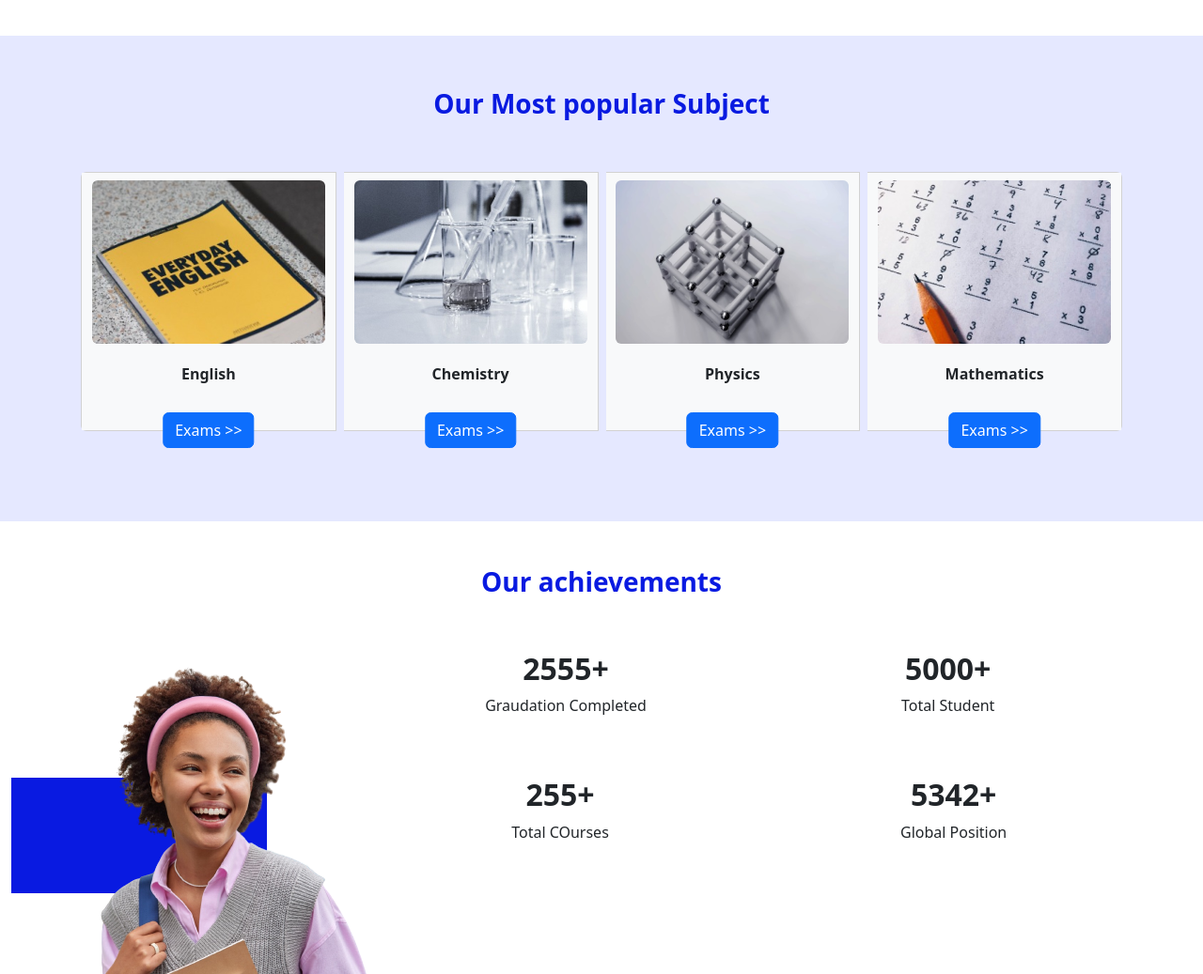
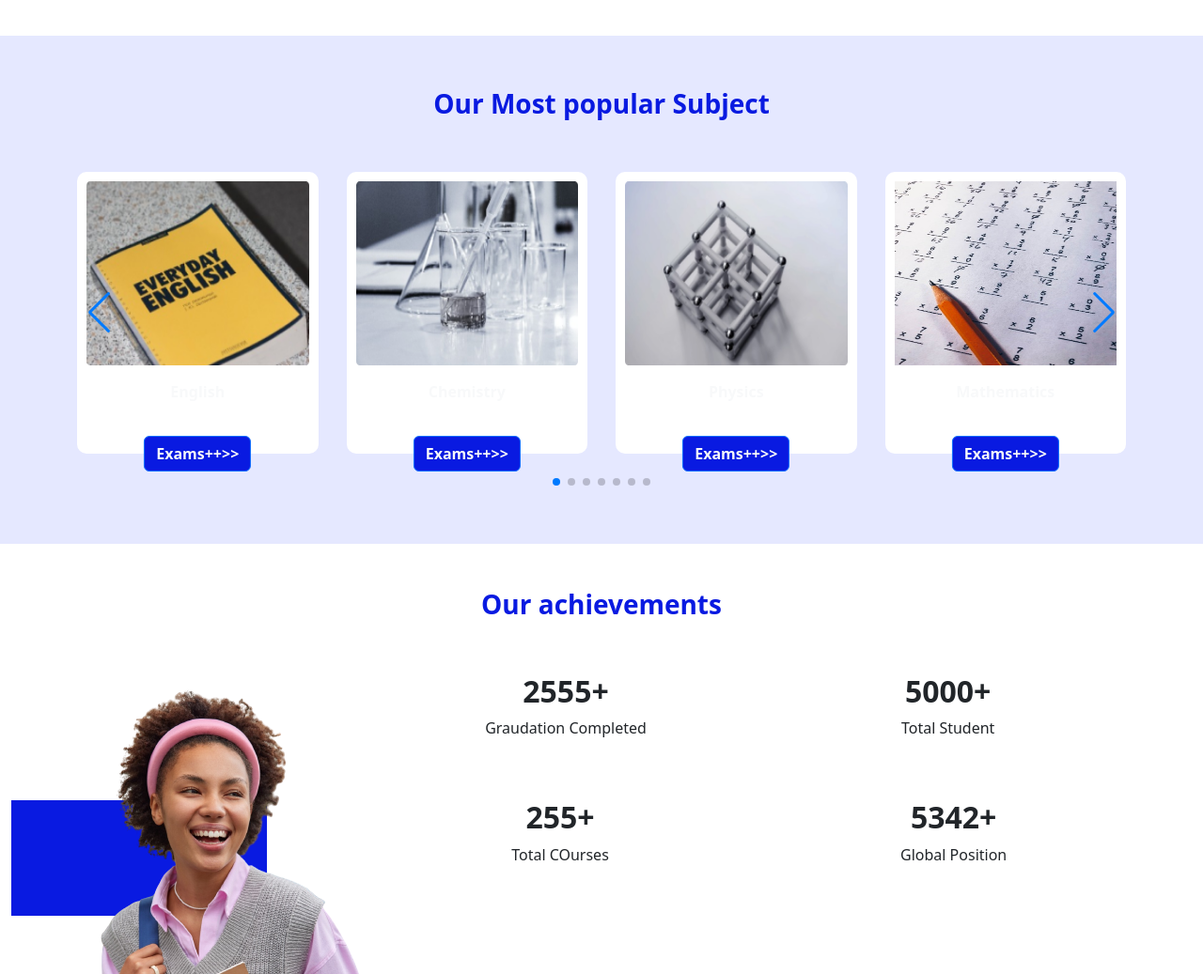
Before and after one commit to mrrfabulous/Euraka, a website: page index.html in a window 1280 px wide. Shown: the part 1020-2057 px from the top of the page at 94% size. Drawn offline with nearby package versions, Linux system fonts and the light colour scheme.

Commit message:
addes slider
added slider

```diff
--- a/index.html
+++ b/index.html
@@ -5,6 +5,7 @@
     <meta name="viewport" content="width=device-width, initial-scale=1">
     <title>Eureka</title>
    <link rel="stylesheet" href="node_modules/bootstrap/dist/css/bootstrap.css">
+   <link rel="stylesheet" href="node_modules/swiper/swiper-bundle.min.css">
    <link rel="stylesheet" href="https://cdnjs.cloudflare.com/ajax/libs/font-awesome/4.7.0/css/font-awesome.min.css">
    <link rel="stylesheet" href="https://cdn.jsdelivr.net/npm/bootstrap-icons@1.10.5/font/bootstrap-icons.css">
    <link rel="stylesheet" href="style.css">
@@ -117,53 +118,101 @@
               </div>
 	  	  </div>
       </section>
-
       <section class=" text-light s-bg mt-5">
         <div class="container py-5 text-center">
           <h3 class="p-text my-2">
             Our Most popular Subject
           </h3>
-          <div class="card-group ">
-            <div class="card position-relative m-1 my-5">
-              <div class="cerd bg-light p-2 text-dark text-center">
-                <img src="images/English.png" alt="" class="img-fluid rounded ">
-                <div class="card-body">
-                  <div class="card-title my-1 mb-4"><strong> English </strong></div>
+
+        <div class="swiper mySwiper">
+          <div class="swiper-wrapper">
+             <div class="swiper-slide s-card text-center position-relativ my-5  ">
+                  <div class="s-card-image">
+                    <img src="/images/English.png" alt="" srcset="">
+                  </div>
+                  <div class="s-card-cody py-3 ">
+                    <div class="card-title bold">English </div>
+                  </div>
+                    <button class="btn btn-primary p-bg text-light bold position-absolute top-100 start-50 translate-middle">Exams++>></button>
+
                 </div>
-              </div>
-              <button class="btn btn-primary position-absolute top-100 start-50 translate-middle">Exams  >></button>
-            </div>
-            <div class="card position-relative m-1 my-5">
-              <div class="cerd bg-light p-2 text-dark text-center">
-                <img src="images/chem.png" alt="" class="img-fluid rounded ">
-                <div class="card-body">
-                  <div class="card-title my-1 mb-4"><strong> Chemistry  </strong></div>
+
+                <div class="swiper-slide s-card text-center position-relativ my-5  ">
+                  <div class="s-card-image">
+                    <img src="/images/chem.png" alt="" srcset="">
+                  </div>
+                  <div class="s-card-cody py-3 ">
+                    <div class="card-title bold"> Chemistry</div>
+                  </div>
+                    <button class="btn btn-primary p-bg text-light bold position-absolute top-100 start-50 translate-middle">Exams++>></button>
+
                 </div>
-              </div>
-              <button class="btn btn-primary position-absolute top-100 start-50 translate-middle">Exams  >></button>
-            </div>
-            <div class="card position-relative m-1 my-5">
-              <div class="cerd bg-light p-2 text-dark text-center">
-                <img src="images/phy.png" alt="" class="img-fluid rounded ">
-                <div class="card-body">
-                  <div class="card-title my-1 mb-4"><strong> Physics </strong></div>
+
+                <div class="swiper-slide s-card text-center position-relativ my-5  ">
+                  <div class="s-card-image">
+                    <img src="/images/phy.png" alt="" srcset="">
+                  </div>
+                  <div class="s-card-cody py-3 ">
+                    <div class="card-title bold">Physics</div>
+                  </div>
+                    <button class="btn btn-primary p-bg text-light bold position-absolute top-100 start-50 translate-middle">Exams++>></button>
+
                 </div>
-              </div>
-              <button class="btn btn-primary position-absolute top-100 start-50 translate-middle">Exams  >></button>
-            </div>
-            <div class="card position-relative m-1 my-5">
-              <div class="cerd bg-light p-2 text-dark text-center">
-                <img src="images/Math.png" alt="" class="img-fluid rounded ">
-                <div class="card-body">
-                  <div class="card-title my-1 mb-4"><strong> Mathematics  </strong></div>
+
+                <div class="swiper-slide s-card text-center position-relativ my-5  ">
+                  <div class="s-card-image">
+                    <img src="/images/maths.jpg" alt="" srcset="">
+                  </div>
+                  <div class="s-card-cody py-3 ">
+                    <div class="card-title bold">Mathematics</div>
+                  </div>
+                    <button class="btn btn-primary p-bg text-light bold position-absolute top-100 start-50 translate-middle">Exams++>></button>
+
                 </div>
-              </div>
-              <button class="btn btn-primary position-absolute top-100 start-50 translate-middle">Exams  >></button>
-            </div>
 
-            </div>
+                <div class="swiper-slide s-card text-center position-relativ my-5  ">
+                  <div class="s-card-image">
+                    <img src="/images/chem.png" alt="" srcset="">
+                  </div>
+                  <div class="s-card-cody py-3 ">
+                    <div class="card-title bold">Biology</div>
+                  </div>
+                    <button class="btn btn-primary p-bg text-light bold position-absolute top-100 start-50 translate-middle">Exams++>></button>
+
+                </div>
+
+                <div class="swiper-slide s-card text-center position-relativ my-5  ">
+                  <div class="s-card-image">
+                    <img src="/images/ph_exam.svg" alt="" srcset="">
+                  </div>
+                  <div class="s-card-cody py-3 ">
+                    <div class="card-title bold"> Geography</div>
+                  </div>
+                    <button class="btn btn-primary p-bg text-light bold position-absolute top-100 start-50 translate-middle">Exams++>></button>
+
+                </div>
+
+                <div class="swiper-slide s-card text-center position-relativ my-5  ">
+                  <div class="s-card-image">
+                    <img src="/images/maths.jpg" alt="" srcset="">
+                  </div>
+                  <div class="s-card-cody py-3 ">
+                    <div class="card-title bold">Mathematics</div>
+                  </div>
+                    <button class="btn btn-primary p-bg text-light bold position-absolute top-100 start-50 translate-middle">Exams++>></button>
+
+                </div>
+
+
+          </div>
+          <div class="swiper-button-next btn-next"></div>
+          <div class="swiper-button-prev btn-prev"></div>
+          <div class="swiper-pagination"></div>
         </div>
+      </div>
       </section>
+
+
 
       <section>
         <h3 class="p-text text-center mt-5">
@@ -359,7 +408,7 @@
 
         <div class="container py-5">
           <h3 class="p-text text-center mb-5 pb-3 bold "> Frequently Asked Questions </h3>
-        <div class="container bg-light p-3 m-3">
+        <div class="container bg-light p-3 my-3">
           <button class="accordion d-flex align-items-center justify-content-between bold">
             How will I get my result? <span class="btn btn-sm btn-light p-bg rounded-circle bold"> + </span>
         </button>
@@ -368,7 +417,7 @@
         </div>
         </div>
 
-        <div class="container bg-light p-3 m-3">
+        <div class="container bg-light p-3 my-3">
           <button class="accordion d-flex align-items-center justify-content-between bold">
             How to attend the exam?  <span class="btn btn-sm btn-primary p-bg rounded-circle bold"> + </span>
         </button>
@@ -377,7 +426,7 @@
         </div>
         </div>
 
-        <div class="container bg-light p-3 m-3">
+        <div class="container bg-light p-3 mu-3">
           <button class="accordion d-flex align-items-center justify-content-between bold">
             How will I get my result? <span class="btn btn-sm btn-primary p-bg rounded-circle bold"> + </span>
         </button>
@@ -386,7 +435,7 @@
         </div>
         </div>
 
-        <div class="container bg-light p-3 m-3">
+        <div class="container bg-light p-3 my-3">
           <button class="accordion d-flex align-items-center justify-content-between bold">
             How many subject are there? <span class="btn btn-sm btn-primary p-bg rounded-circle bold"> + </span>
         </button>
@@ -423,7 +472,8 @@
 
 
 
-    <script src="node_modules/bootstrap/dist/js/bootstrap.bundle.js"></script>
-    <script src="main.js"></script>
+     <script src="node_modules/bootstrap/dist/js/bootstrap.bundle.js"></script>
+     <script src="node_modules/swiper/swiper-bundle.min.js"></script>
+     <script src="main.js"></script>
   </body>
 </html>
--- a/main.js
+++ b/main.js
@@ -1,3 +1,59 @@
+
+
+let size = 1; // Initial size value
+
+function updateSize() {
+  const windowWidth = window.innerWidth;
+
+  if (windowWidth < 320) {
+    size = 1;
+  } else if (windowWidth < 500) {
+    size = 2;
+  } else if (windowWidth < 780) {
+    size = 2;
+  } else if (windowWidth < 900) {
+    size = 3;
+  } else if (windowWidth > 1000) {
+    size = 4;
+  }
+
+  // Perform any other actions based on the updated size value here
+  console.log(`Size updated to: ${size}`);
+}
+
+// Attach the 'resize' event listener to the window
+window.addEventListener('resize', updateSize);
+
+// Initial call to updateSize to set the initial size based on the initial window width
+updateSize();
+
+
+
+var swiper = new Swiper(".mySwiper", {
+  slidesPerView: size,
+  centeredSlides: false,
+  spaceBetween: 30,
+  loop: true,
+  fade: 'true',
+  grabCursor: 'true',
+  pagination: {
+    el: ".swiper-pagination",
+        clickable: true,
+  },
+  navigation: {
+    nextEl: ".swiper-button-next",
+    prevEl: ".swiper-button-prev",
+  },
+});
+
+
+
+
+
+
+
+
+
 var acc = document.getElementsByClassName("accordion");
 var i;
 
--- a/package.json
+++ b/package.json
@@ -1,5 +1,6 @@
 {
   "dependencies": {
-    "bootstrap": "^5.3.1"
+    "bootstrap": "^5.3.1",
+    "swiper": "^10.1.0"
   }
 }
--- a/style.css
+++ b/style.css
@@ -62,6 +62,40 @@
   .panel {
     padding: 0 18px;
     display: none;
+    width: 100%;
     background-color: white;
     overflow: hidden;
   }
+
+  .swiper {
+    width: 100%;
+    height: 100%;
+      }
+
+  .slide-content{
+    margin: 0 40px;
+    padding: 1em;
+  }
+
+  .s-card{
+    height: 300px;
+    background: #fff;
+    border-radius: 10px;
+    padding: 10px;
+  }
+
+  .s-card-image {
+    height: 70%;
+    width: 100%;
+    border-radius: 10px;
+  }
+
+  .s-card-image img{
+    width: 100%;
+    height: 100%;
+    background-size: cover;
+  }
+
+  .btn-prev {
+    transform: translateX(-);
+  }
```
Also changed, not shown: swiper.html (added, +83 -0 lines), 1 other file.
